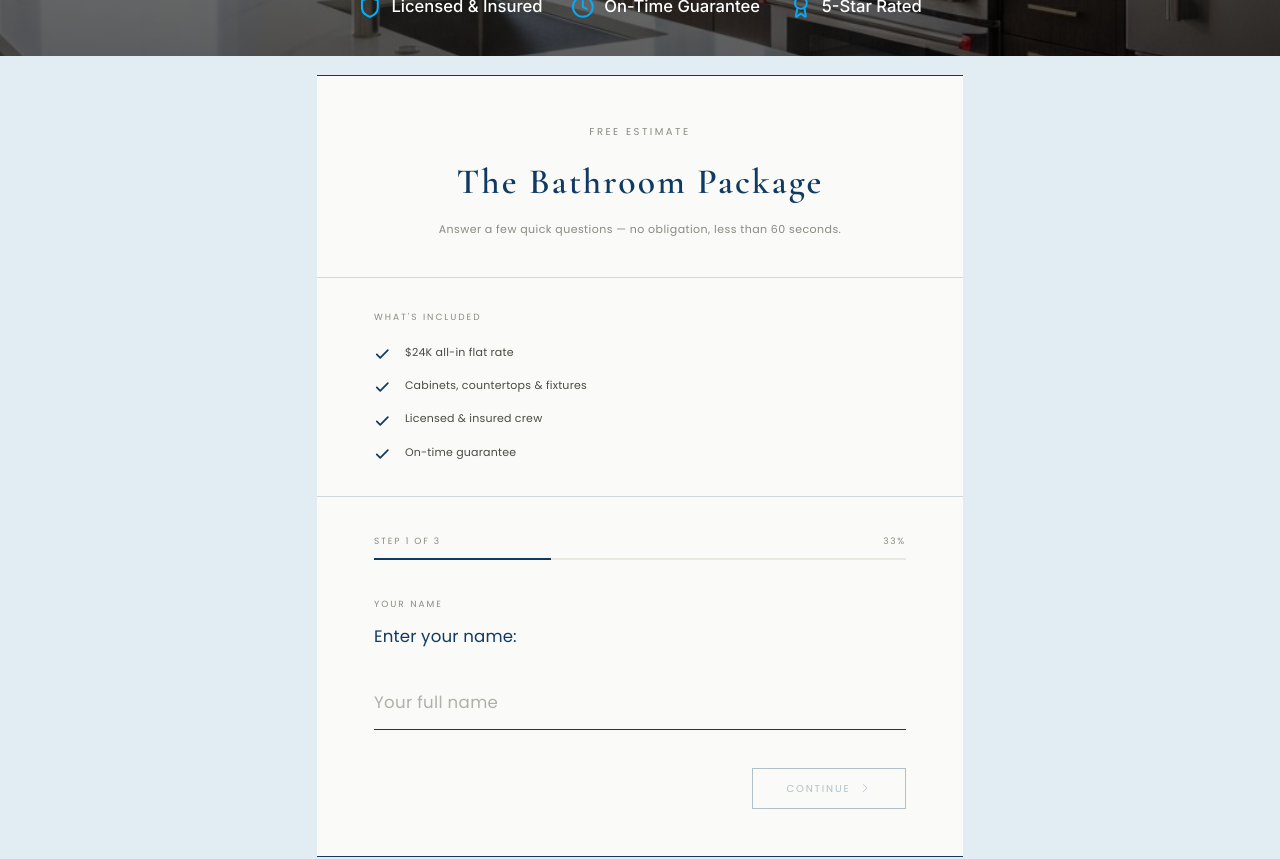
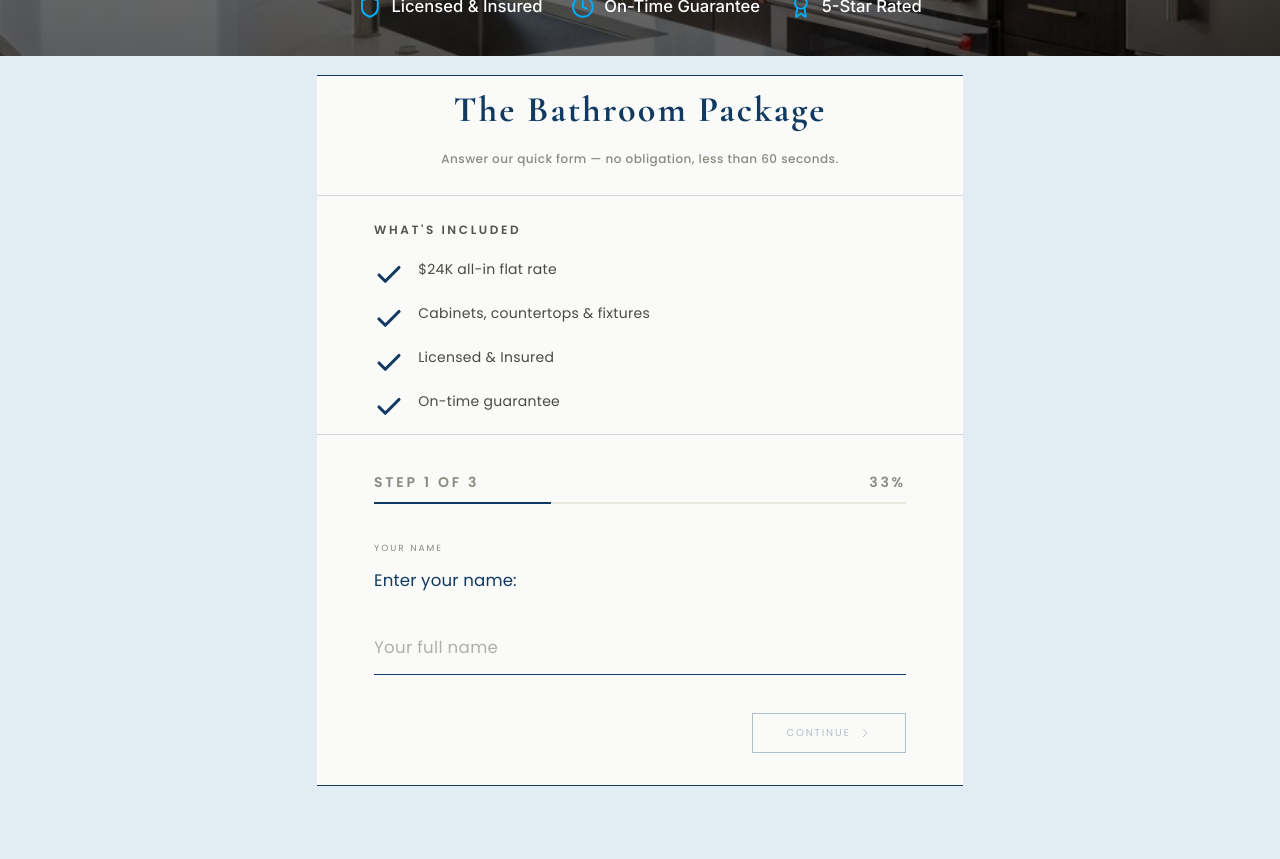
Before and after one commit to Fbet590/CVPi-Bathrooms, a Next.js app: page / in a window 1280 px wide. Shown: the part 700-1559 px from the top of the page. Built offline with nearby package versions, Linux system fonts and the light colour scheme.

Commit message:
feat: update quote form styling and content details
Co-authored-by: Fbet590 <271462897+Fbet590@users.noreply.github.com>

```diff
--- a/components/landing/quote-form.tsx
+++ b/components/landing/quote-form.tsx
@@ -170,32 +170,30 @@ export function QuoteForm() {
         >
 
           {/* Headline band */}
-          <div className="px-8 md:px-12 pt-10 pb-8 text-center">
-            <p
-              className="text-[10px] uppercase tracking-[0.25em] mb-4"
-              style={{ color: "#8a8a82", fontFamily: "var(--font-poppins, sans-serif)" }}
-            >
-              Free Estimate
-            </p>
+          <div className="px-8 md:px-12 text-center" style={{ paddingTop: "9px", paddingBottom: "26px" }}>
             <h2
-              className="font-serif text-2xl md:text-3xl font-semibold text-balance leading-snug"
+              className="font-serif text-balance leading-snug"
               style={{
                 color: navyAccent,
                 letterSpacing: "0.06em",
                 fontFamily: "var(--font-cormorant, Georgia, serif)",
+                fontSize: "36px",
+                fontWeight: "800",
               }}
             >
               The Bathroom Package
             </h2>
             <p
-              className="mt-3 text-[11px] leading-relaxed"
+              className="mt-3 leading-relaxed"
               style={{
                 color: "#8a8a82",
                 letterSpacing: "0.04em",
                 fontFamily: "var(--font-poppins, sans-serif)",
+                fontSize: "12px",
+                fontWeight: "500",
               }}
             >
-              Answer a few quick questions&nbsp;&mdash;&nbsp;no obligation, less than 60&nbsp;seconds.
+              Answer our quick form&nbsp;&mdash;&nbsp;no obligation, less than 60&nbsp;seconds.
             </p>
           </div>
 
@@ -203,38 +201,91 @@ export function QuoteForm() {
           <div style={{ height: "1px", backgroundColor: navyAccent, opacity: 0.18 }} />
 
           {/* Features card */}
-          <div className="px-8 md:px-12 py-7">
+          <div className="px-8 md:px-12" style={{ paddingTop: "25px", paddingBottom: "12px" }}>
             <p
-              className="text-[9px] uppercase tracking-[0.22em] mb-4"
-              style={{ color: "#8a8a82", fontFamily: "var(--font-poppins, sans-serif)" }}
+              className="uppercase tracking-[0.22em] mb-4"
+              style={{
+                color: "#54544e",
+                fontFamily: "var(--font-poppins, sans-serif)",
+                fontSize: "12px",
+                fontWeight: "600",
+              }}
             >
               What&apos;s Included
             </p>
-            <ul className="space-y-3">
-              {[
-                "$24K all-in flat rate",
-                "Cabinets, countertops & fixtures",
-                "Licensed & insured crew",
-                "On-time guarantee",
-              ].map((feature) => (
-                <li key={feature} className="flex items-start gap-3">
+            <ul style={{ fontSize: "24px" }}>
+              <li className="flex items-start gap-3" style={{ marginBottom: "12px" }}>
                 <Check
-                    className="w-3.5 h-3.5 mt-0.5 flex-shrink-0"
-                    style={{ color: navyAccent }}
+                  className="flex-shrink-0"
+                  style={{ color: navyAccent, width: "30px", height: "30px", marginTop: "2px" }}
                   strokeWidth={2.5}
                 />
                 <span
-                    className="text-[11px] leading-relaxed"
+                  className="leading-relaxed"
                   style={{
                     color: "#4a4a42",
                     fontFamily: "var(--font-poppins, sans-serif)",
                     letterSpacing: "0.02em",
+                    fontSize: "14px",
                   }}
                 >
-                    {feature}
+                  $24K all-in flat rate
                 </span>
               </li>
-              ))}
+              <li className="flex items-start gap-3" style={{ marginBottom: "12px" }}>
+                <Check
+                  className="flex-shrink-0"
+                  style={{ color: navyAccent, width: "30px", height: "30px", marginTop: "2px" }}
+                  strokeWidth={2.5}
+                />
+                <span
+                  className="leading-relaxed"
+                  style={{
+                    color: "#4a4a42",
+                    fontFamily: "var(--font-poppins, sans-serif)",
+                    letterSpacing: "0.02em",
+                    fontSize: "14px",
+                  }}
+                >
+                  Cabinets, countertops & fixtures
+                </span>
+              </li>
+              <li className="flex items-start gap-3" style={{ marginBottom: "12px" }}>
+                <Check
+                  className="flex-shrink-0"
+                  style={{ color: navyAccent, width: "30px", height: "30px", marginTop: "2px" }}
+                  strokeWidth={2.5}
+                />
+                <span
+                  className="leading-relaxed"
+                  style={{
+                    color: "#4a4a42",
+                    fontFamily: "var(--font-poppins, sans-serif)",
+                    letterSpacing: "0.02em",
+                    fontSize: "14px",
+                  }}
+                >
+                  Licensed &amp; Insured
+                </span>
+              </li>
+              <li className="flex items-start gap-3">
+                <Check
+                  className="flex-shrink-0"
+                  style={{ color: navyAccent, width: "30px", height: "30px", marginTop: "2px" }}
+                  strokeWidth={2.5}
+                />
+                <span
+                  className="leading-relaxed"
+                  style={{
+                    color: "#4a4a42",
+                    fontFamily: "var(--font-poppins, sans-serif)",
+                    letterSpacing: "0.02em",
+                    fontSize: "14px",
+                  }}
+                >
+                  On-time guarantee
+                </span>
+              </li>
             </ul>
           </div>
 
@@ -242,20 +293,30 @@ export function QuoteForm() {
           <div style={{ height: "1px", backgroundColor: navyAccent, opacity: 0.18 }} />
 
           {/* Form steps */}
-          <div className="px-8 md:px-12 pt-8 pb-10">
+          <div className="px-8 md:px-12" style={{ paddingTop: "37px", paddingBottom: "32px" }}>
 
             {/* Progress */}
             <div className="mb-8">
               <div className="flex items-center justify-between mb-2">
                 <span
-                  className="text-[9px] uppercase tracking-[0.2em]"
-                  style={{ color: "#8a8a82", fontFamily: "var(--font-poppins, sans-serif)" }}
+                  className="uppercase tracking-[0.2em]"
+                  style={{
+                    color: "#8a8a82",
+                    fontFamily: "var(--font-poppins, sans-serif)",
+                    fontSize: "14px",
+                    fontWeight: "600",
+                  }}
                 >
                   Step {currentStep + 1} of {steps.length}
                 </span>
                 <span
-                  className="text-[9px] uppercase tracking-[0.2em]"
-                  style={{ color: "#8a8a82", fontFamily: "var(--font-poppins, sans-serif)" }}
+                  className="uppercase tracking-[0.2em]"
+                  style={{
+                    color: "#8a8a82",
+                    fontFamily: "var(--font-poppins, sans-serif)",
+                    fontSize: "14px",
+                    fontWeight: "600",
+                  }}
                 >
                   {Math.round(progress)}%
                 </span>
```
Lines whose indentation alone changed are shown as unchanged.
